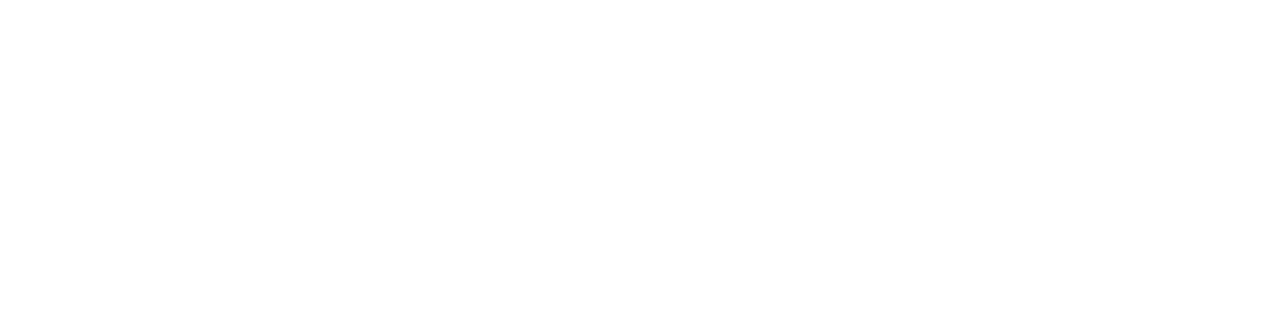
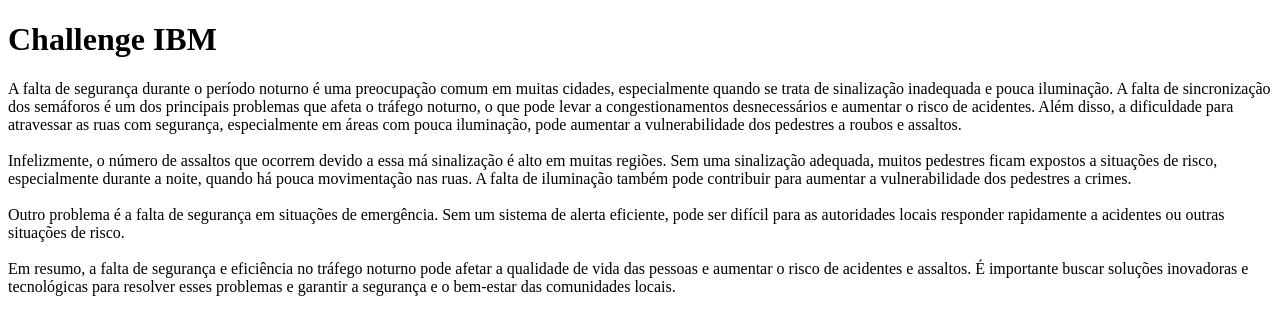
Before and after one commit to FernandoPLP/Entrega1-challengeJS, a plain HTML site: page index.html in a window 1280 px wide. Drawn offline with Linux system fonts and the light colour scheme.

Commit message:
HTML conteudo

```diff
--- a/index.html
+++ b/index.html
@@ -8,6 +8,17 @@
     <script src="/js/script.js" defer></script>
 </head>
 <body>
+    <h1>Challenge IBM</h1>
+<p>A falta de segurança durante o período noturno é uma preocupação comum em muitas cidades, especialmente quando se trata de sinalização inadequada e pouca iluminação. A falta de sincronização dos semáforos é um dos principais problemas que afeta o tráfego noturno, o que pode levar a congestionamentos desnecessários e aumentar o risco de acidentes. Além disso, a dificuldade para atravessar as ruas com segurança, especialmente em áreas com pouca iluminação, pode aumentar a vulnerabilidade dos pedestres a roubos e assaltos.
+<br>
+<br>
+Infelizmente, o número de assaltos que ocorrem devido a essa má sinalização é alto em muitas regiões. Sem uma sinalização adequada, muitos pedestres ficam expostos a situações de risco, especialmente durante a noite, quando há pouca movimentação nas ruas. A falta de iluminação também pode contribuir para aumentar a vulnerabilidade dos pedestres a crimes.
+<br>
+<br>
+Outro problema é a falta de segurança em situações de emergência. Sem um sistema de alerta eficiente, pode ser difícil para as autoridades locais responder rapidamente a acidentes ou outras situações de risco.
+<br>
+<br>
+Em resumo, a falta de segurança e eficiência no tráfego noturno pode afetar a qualidade de vida das pessoas e aumentar o risco de acidentes e assaltos. É importante buscar soluções inovadoras e tecnológicas para resolver esses problemas e garantir a segurança e o bem-estar das comunidades locais.</p>
 
 </body>
 </html>
```
